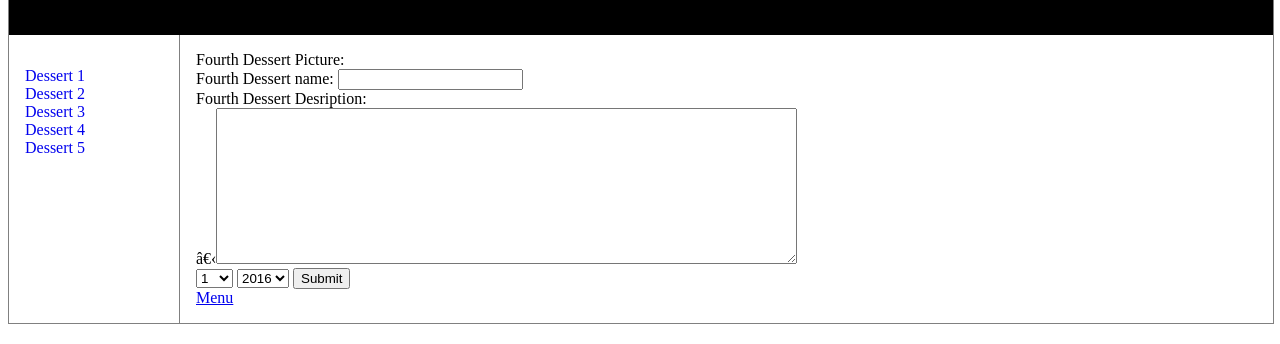
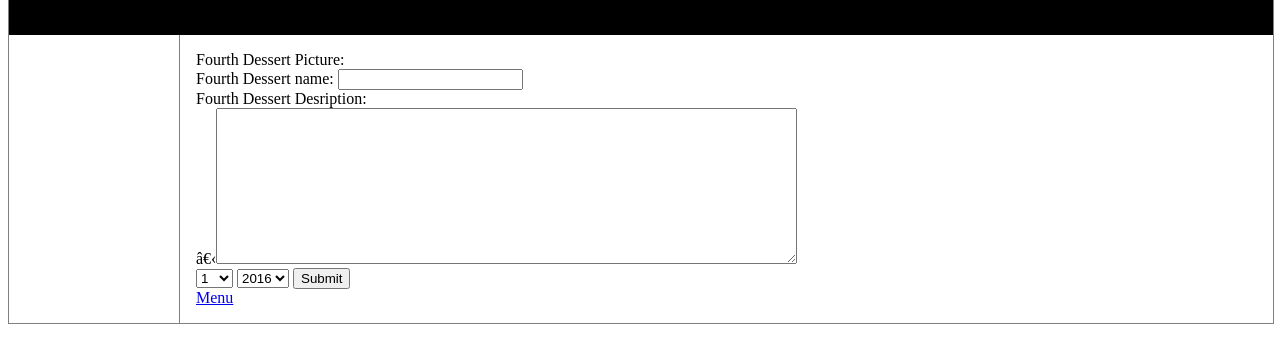
Before and after one commit to menghaohsu/email-system, a website: page browser/uploadForm.html in a window 1280 px wide. Shown: the part 86-430 px from the top of the page. Drawn offline with nearby package versions, Linux system fonts and the light colour scheme; a script that the page names is missing.

Commit message:
modify browser code

```diff
--- a/browser/uploadForm.html
+++ b/browser/uploadForm.html
@@ -16,14 +16,6 @@
            <h1>Super Sugar</h1>
         </header>
         <nav>
-          <ul>
-            <li><a href="firstDessert.html">Dessert 1</a></li>
-            <li><a href="secondDessert.html">Dessert 2</a></li>
-            <li><a href="thirdDessert.html">Dessert 3</a></li>
-            <li><a href="fourthDessert.html">Dessert 4</a></li>
-            <li><a href="fifthDessert.html">Dessert 5</a></li>
-
-          </ul>
         </nav>
             <article>
                 <form action="/api/upload/uploadDessert" method="POST">
```
Also changed, not shown: browser/main.html (deleted, +0 -27 lines).
